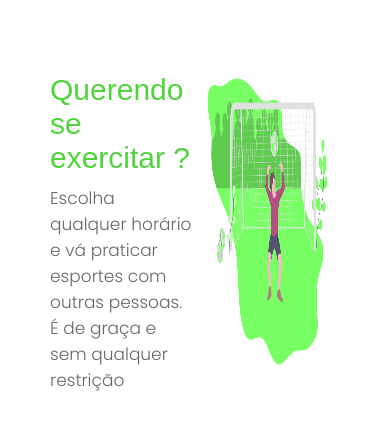
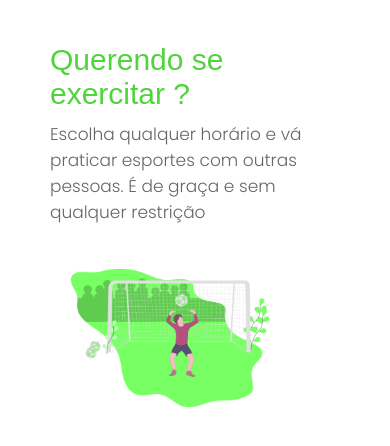
Before and after one commit to henrique2003/Sporgenda-front-end, a React (Create React App) app: page / in a window 390 px wide. Shown: the top 446 px of the page. Built offline with nearby package versions, Linux system fonts and the light colour scheme.

Commit message:
style: responsive home to tablets

```diff
--- a/src/pages/Home/style.css
+++ b/src/pages/Home/style.css
@@ -66,9 +66,21 @@
   }
 }
 
-/* Ipad */
-@media (max-width: 1050px) {
-  .wrapper_home .container {
-    padding: 0 50px;
+/* Tablets */
+@media (max-width: 768px) {
+  .wrapper_home {
+    margin: 20px 0;
+  }
+
+  .wrapper_home .container .row {
+    flex-direction: column;
+  }
+
+  .wrapper_home .container .row .warapper_text h1 {
+    font-size: 30px;
+  }
+
+  .wrapper_home .container .row .wrapper_image {
+    margin: 30px 50px 20px 0;
   }
 }
```
